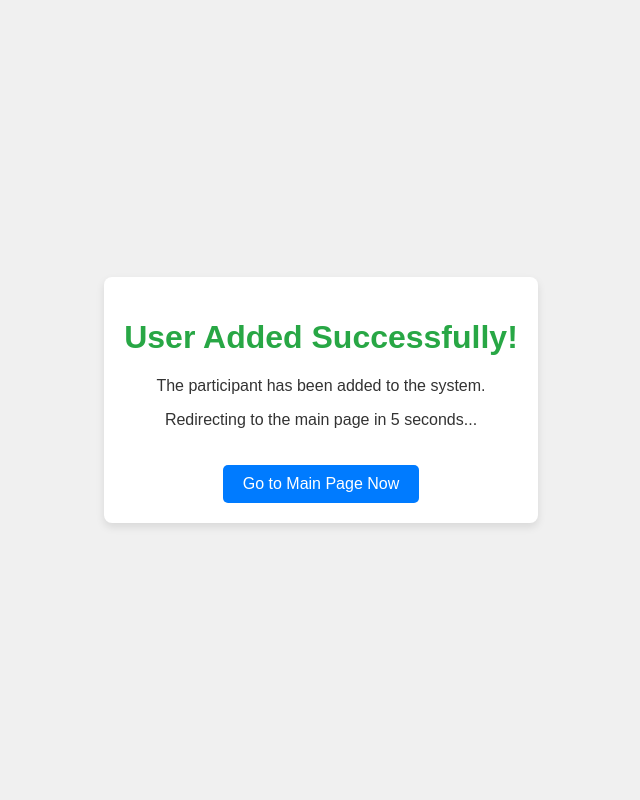
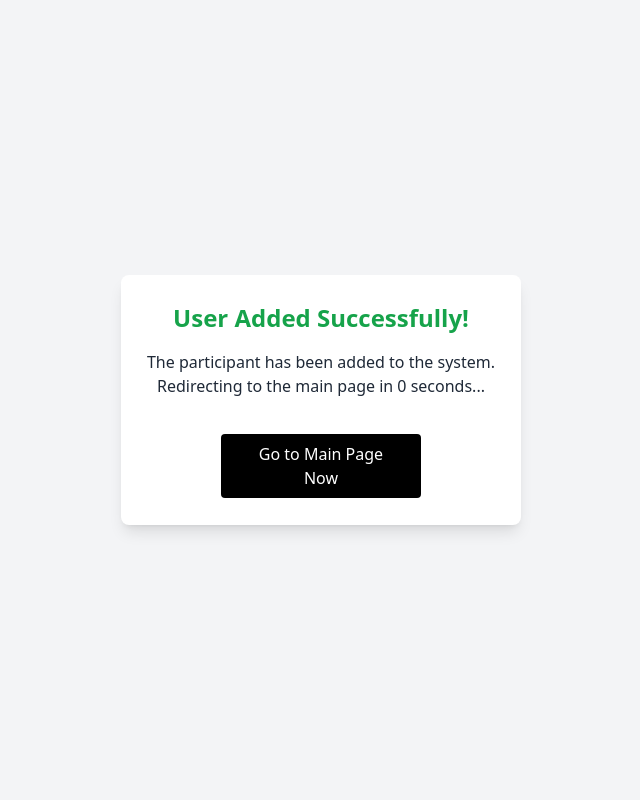
Before and after one commit to mahandev/kuru-management-system, a Flask app: page /user_added/1 in a window 1280 px wide. Shown: the whole page, without its empty margins (319-959 px from the left). Run offline with Flask 3, Linux system fonts and the light colour scheme; some libraries are stand-ins or nearby versions.

Commit message:
refactor: furnish modal design

```diff
--- a/templates/user_added.html
+++ b/templates/user_added.html
@@ -1,54 +1,50 @@
 <!DOCTYPE html>
 <html lang="en">
-<head>
-    <meta charset="UTF-8">
-    <meta name="viewport" content="width=device-width, initial-scale=1.0">
+  <head>
+    <meta charset="UTF-8" />
+    <meta name="viewport" content="width=device-width, initial-scale=1.0" />
     <title>User Added</title>
-    <style>
-        body {
-            font-family: Arial, sans-serif;
-            background-color: #f0f0f0;
-            margin: 0;
-            padding: 0;
-            display: flex;
-            align-items: center;
-            justify-content: center;
-            height: 100vh;
+    <script src="https://cdn.tailwindcss.com"></script>
+    <meta http-equiv="refresh" content="5;url=/" />
+  </head>
+  <body
+    class="font-sans bg-gray-100 dark:bg-[#121212] m-0 p-0 flex items-center justify-center min-h-screen"
+  >
+    <div
+      class="flex flex-col items-center justify-center gap-4 bg-white dark:bg-[#1E1E1E] p-5 w-[400px] h-[250px] rounded-lg shadow-lg text-center"
+    >
+      <h1 class="text-green-600 text-2xl font-semibold">
+        User Added Successfully!
+      </h1>
+      <div class="dark:text-[#BABABA]">
+        <p class="text-gray-800 dark:text-[#BABABA]">
+          The participant has been added to the system.
+        </p>
+        <p class="text-gray-800 dark:text-[#BABABA]">
+          Redirecting to the main page in
+          <span id="countdown">5</span> seconds...
+        </p>
+      </div>
+
+      <a
+        href="/"
+        class="inline-block w-[200px] mt-5 px-5 py-2 bg-[#000000] dark:bg-[#D54427] dark:hover:bg-[#BC3D23] text-white rounded hover:bg-[#D54427]"
+        >Go to Main Page Now</a
+      >
+    </div>
+    <script>
+      let seconds = 5;
+
+      const countdownElement = document.getElementById("countdown");
+
+      const countdownInterval = setInterval(() => {
+        seconds--;
+        countdownElement.textContent = seconds;
+
+        if (seconds === 0) {
+          clearInterval(countdownInterval);
         }
-        .container {
-            background: white;
-            padding: 20px;
-            border-radius: 8px;
-            box-shadow: 0 4px 8px rgba(0, 0, 0, 0.1);
-            text-align: center;
-        }
-        h1 {
-            color: #28a745;
-        }
-        p {
-            color: #333;
-        }
-        a {
-            display: inline-block;
-            margin-top: 20px;
-            padding: 10px 20px;
-            background-color: #007BFF;
-            color: white;
-            text-decoration: none;
-            border-radius: 5px;
-        }
-        a:hover {
-            background-color: #0056b3;
-        }
-    </style>
-    <meta http-equiv="refresh" content="5;url=/">
-</head>
-<body>
-    <div class="container">
-        <h1>User Added Successfully!</h1>
-        <p>The participant has been added to the system.</p>
-        <p>Redirecting to the main page in 5 seconds...</p>
-        <a href="/">Go to Main Page Now</a>
-    </div>
-</body>
+      }, 1000);
+    </script>
+  </body>
 </html>
```
Also changed, not shown: templates/participant_details.html (+51 -56 lines).
